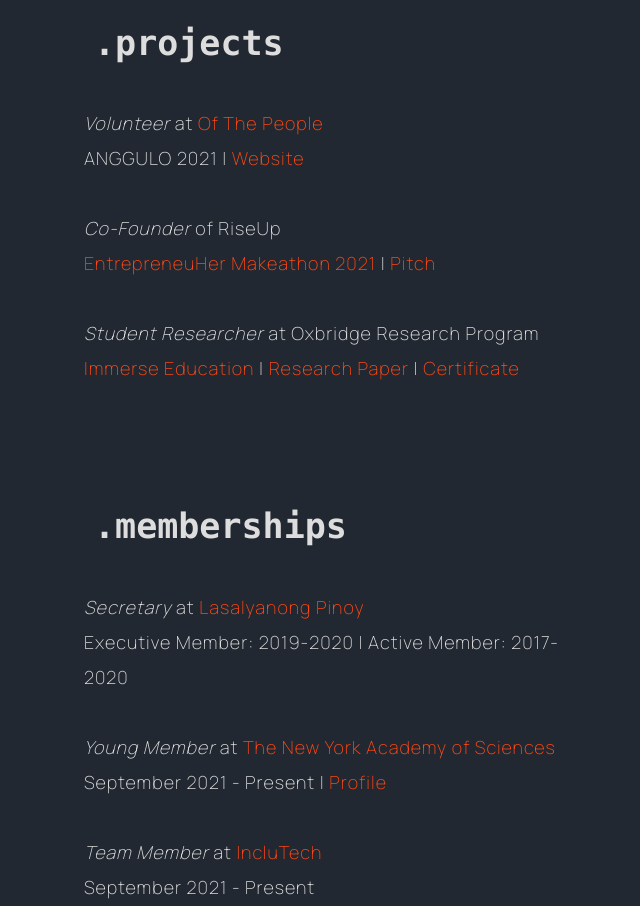
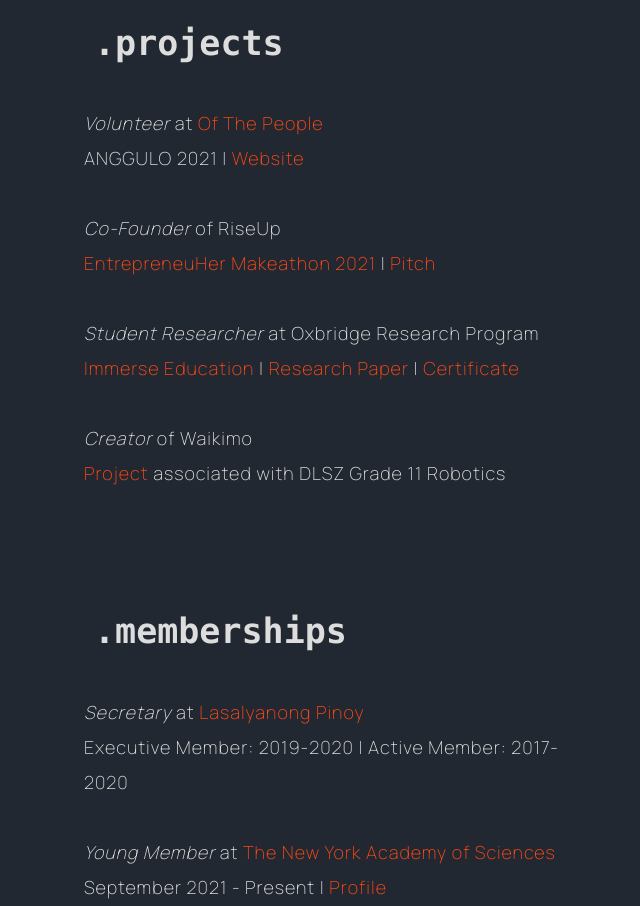
Before and after one commit to sydelle-mago/sydelle-mago.github.io, a plain HTML site: page index.html in a window 1280 px wide. Shown: the part 1302-2208 px from the top of the page, without its empty margins (74-714 px from the left). Drawn offline with Linux system fonts and the light colour scheme.

Commit message:
Update index.html
i added my robotics arduino warehouse project

```diff
--- a/index.html
+++ b/index.html
@@ -334,6 +334,9 @@
                         <br><br>
                         <i>Student Researcher</i> at Oxbridge Research Program <br>
                         <a href="https://www.immerse.education/">Immerse Education</a> | <a href="https://medium.com/@sydelledm/evaluating-the-effects-of-covid-19-on-the-philippine-economy-86fdc3302e73">Research Paper</a> | <a href="https://drive.google.com/file/d/1rgkeaqrEn0r2BpqKxiOxosK_5eLU4Ue5/view">Certificate</a>
+                        <br><br>
+                        <i>Creator</i> of Waikimo <br>
+                        <a href="https://www.canva.com/design/DAEtQAUKa-8/SIHq0urA4HCC7O9kgFNiOA/view?utm_content=DAEtQAUKa-8&utm_campaign=designshare&utm_medium=link&utm_source=sharebutton">Project</a> associated with DLSZ Grade 11 Robotics
                     </p>
                 </div>
 
```
